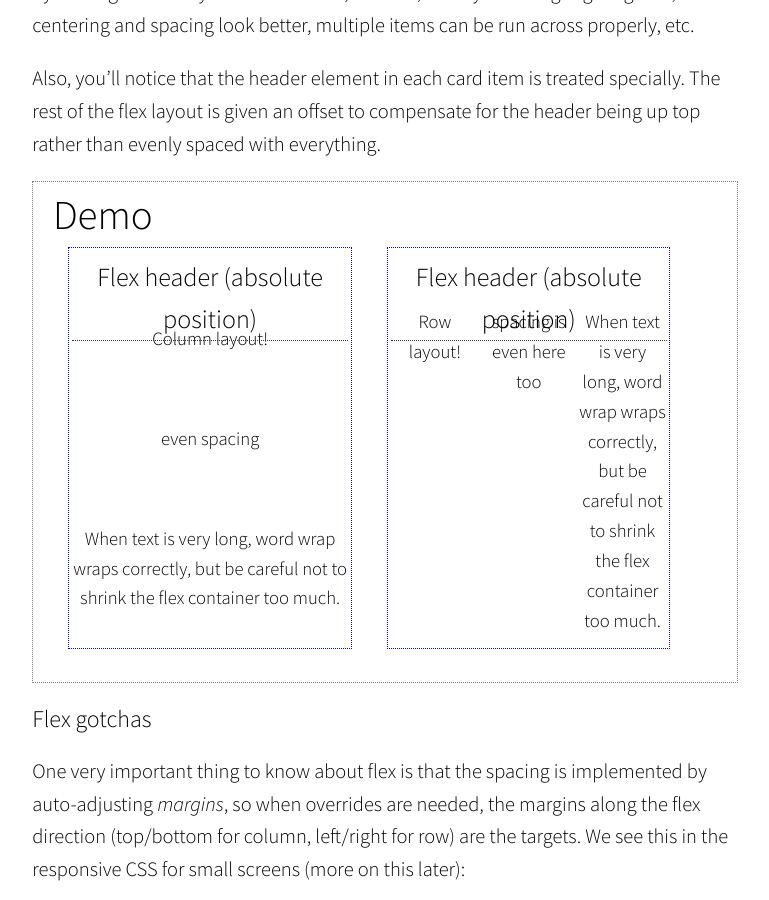
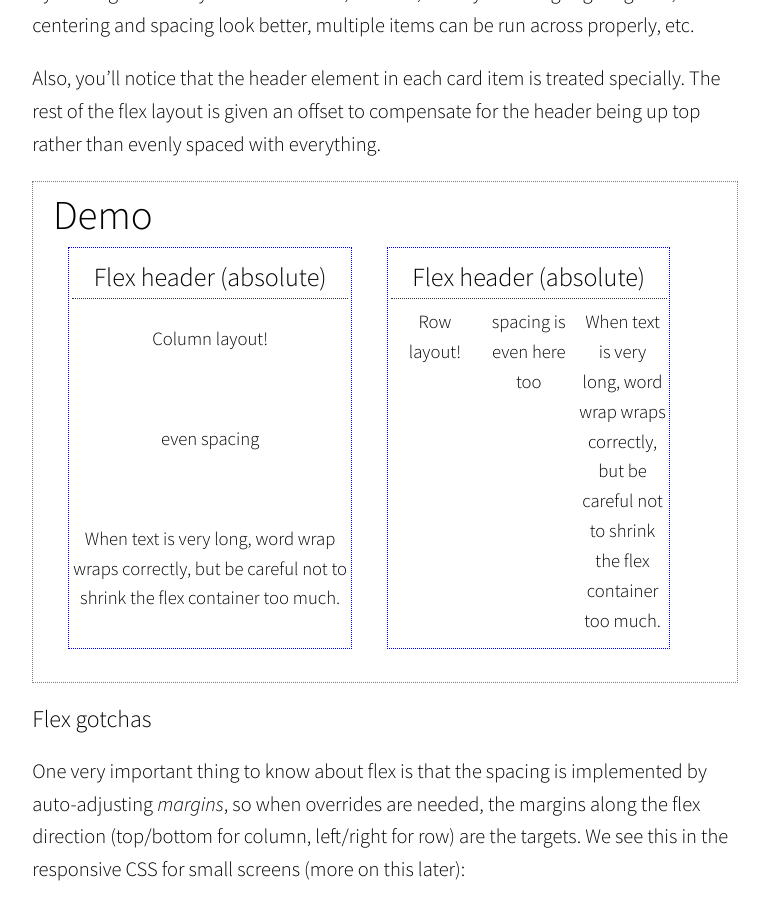
Before and after one commit to airhadoken/airhadoken.github.io, a Jekyll site: the page built from _posts/2015-04-09-css3-fun-website.md, in a window 1280 px wide and 900 px high, scrolled down 8617 px. Shown: the whole window, without its empty margins (255-1024 px from the left). Built offline with Jekyll 4.4.1, drawn with Linux system fonts in a browser that asks for light colours; nearby versions of some CDN libraries; some web fonts are replaced; Markdown is read by kramdown in place of the engine named in the settings; comment, search, counter and statistics services are not loaded.

Commit message:
Reducing size of flex header in flex demo

```diff
--- a/_posts/2015-04-09-css3-fun-website.md
+++ b/_posts/2015-04-09-css3-fun-website.md
@@ -367,12 +367,12 @@ Also, you'll notice that the header element in each card item is treated special
   <p> Column layout!</p>
   <p> even spacing </p>
   <p> When text is very long, word wrap wraps correctly, but be careful not to shrink the flex container too much. </p>
-  <header>Flex header (absolute position)</header>
+  <header>Flex header (absolute)</header>
 </div>
 </div>
 <div class="card">
 <div class="item" style="flex-direction: row">
-  <header>Flex header (absolute position)</header>
+  <header>Flex header (absolute)</header>
   <p> Row layout!</p>
   <p> spacing is even here too </p>
   <p> When text is very long, word wrap wraps correctly, but be careful not to shrink the flex container too much. </p>
```
